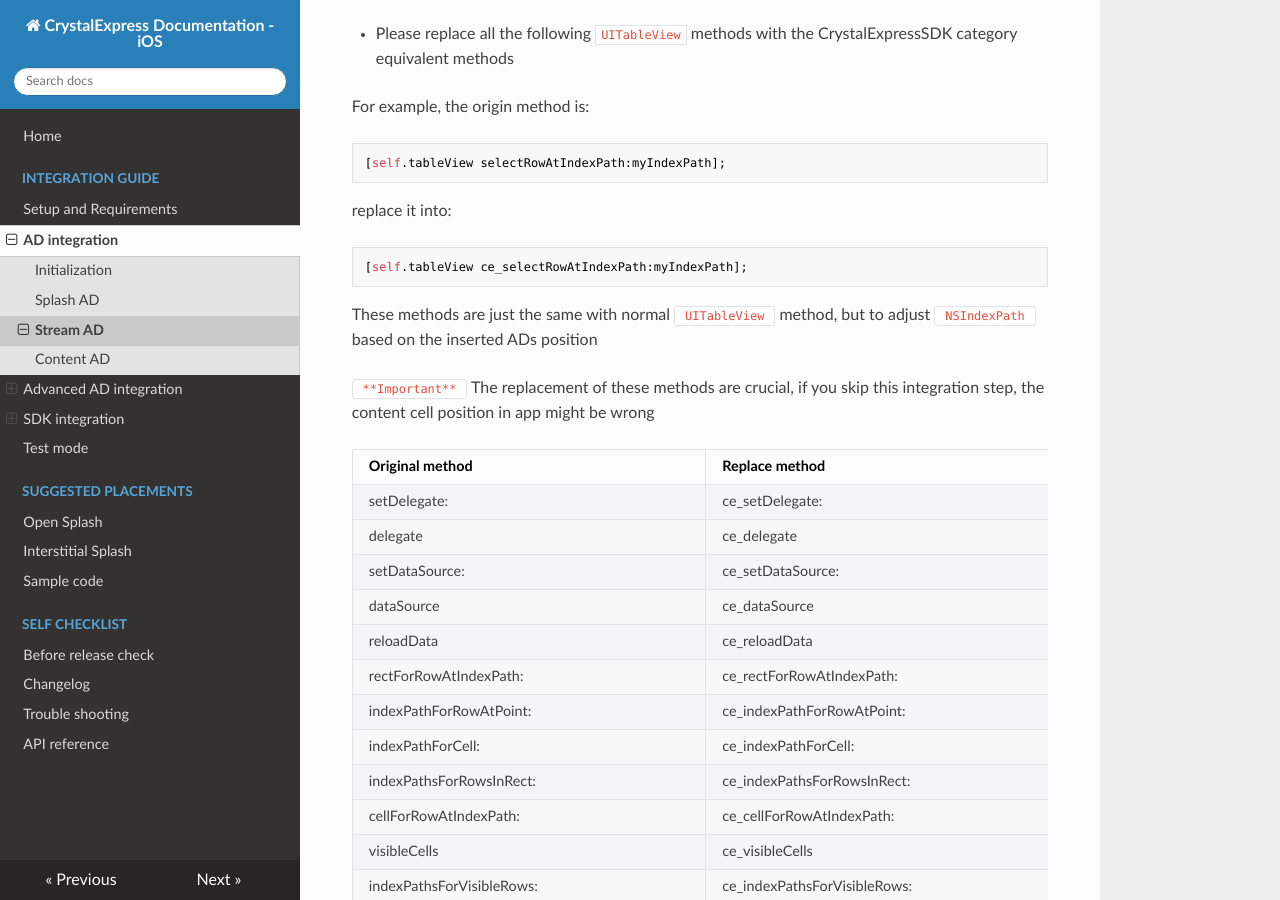
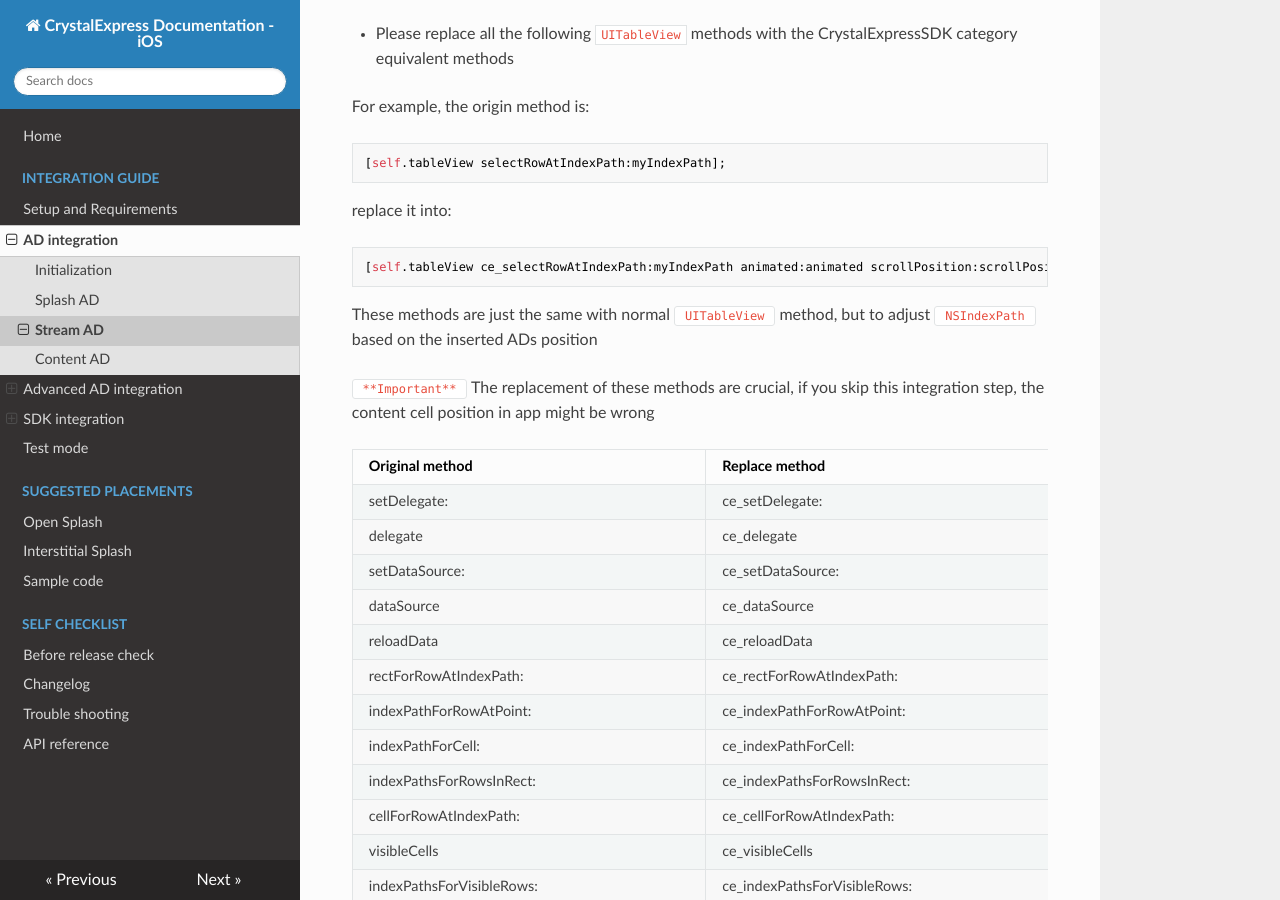
Before and after one commit to intowow/CrystalExpressDocumentation-iOS, an MkDocs documentation site: the page built from docs/docs/stream-ad.md, in a window 1280 px wide and 900 px high, scrolled down 1284 px. Built offline with MkDocs 1.6.1, drawn with Linux system fonts in a browser that asks for light colours; nearby versions of some CDN libraries; old or Windows-style settings are respelled for this version of MkDocs.

Commit message:
Modify [self tableview ce_selectRowAtIndexPath:myIndexPath] descriptor.

````diff
--- a/docs/docs/stream-ad.md
+++ b/docs/docs/stream-ad.md
@@ -71,7 +71,7 @@
 replace it into:
 
 ```objc
-[self.tableView ce_selectRowAtIndexPath:myIndexPath];
+[self.tableView ce_selectRowAtIndexPath:myIndexPath animated:animated scrollPosition:scrollPosition];
 ```
 
 These methods are just the same with normal `UITableView` method, but to adjust `NSIndexPath` based on the inserted ADs position
````
